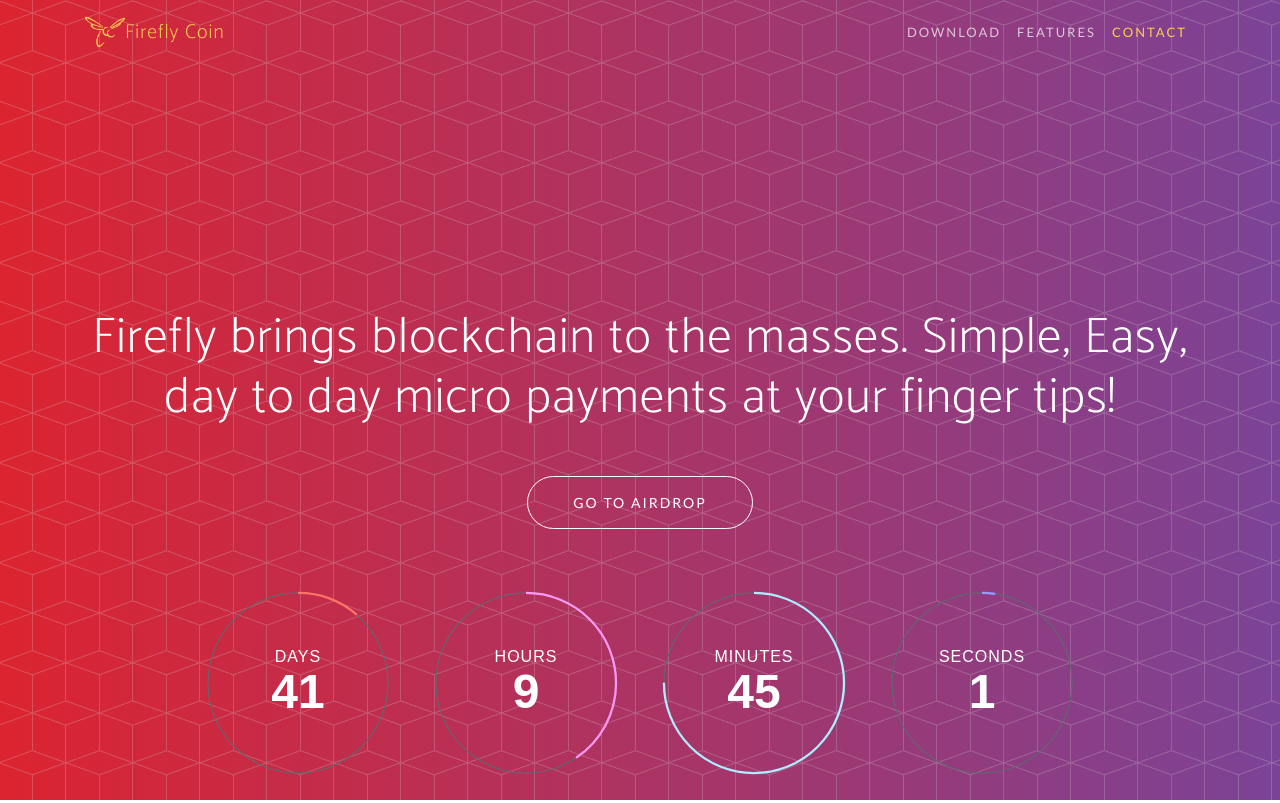
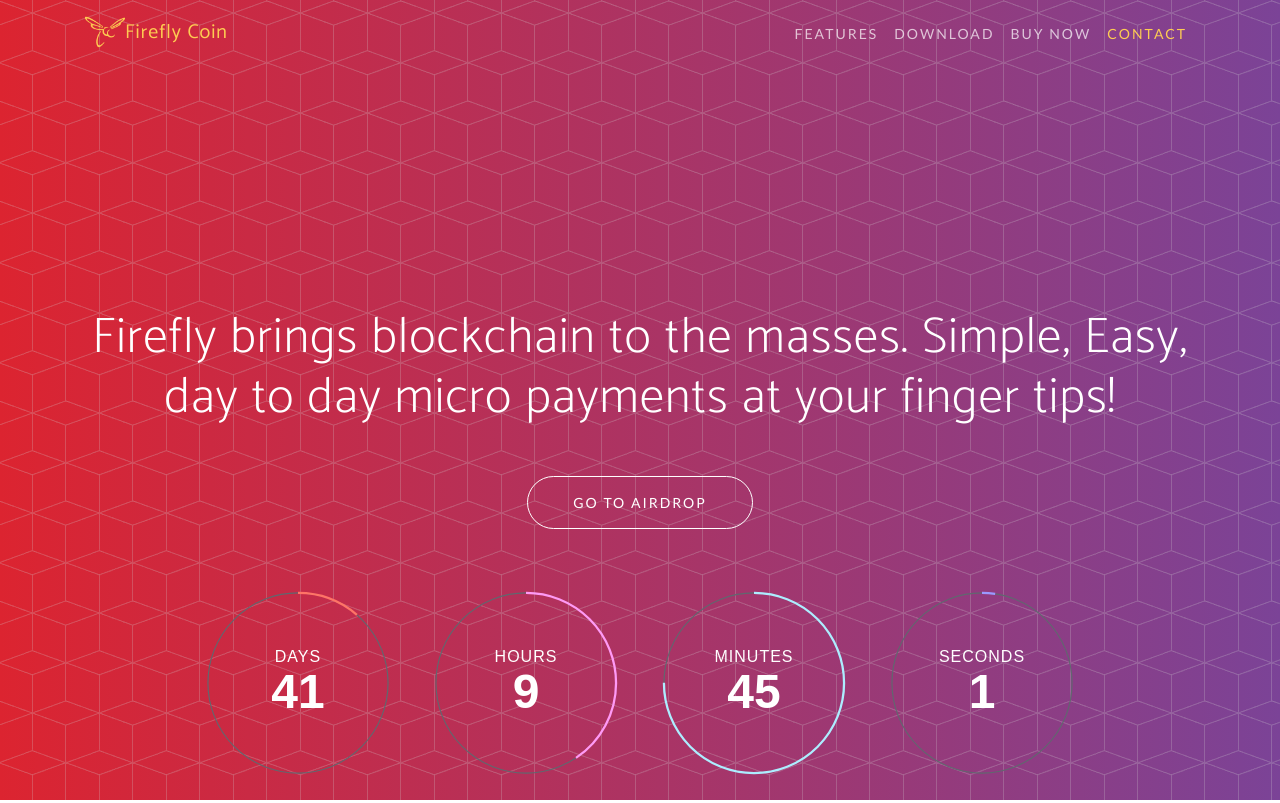
Before and after one commit to sandy912/Airdrop, a CodeIgniter app: page /Airdrop/ in a window 1280 px wide. Shown: the top 803 px of the page. Run offline with CodeIgniter, Linux system fonts and the light colour scheme; some libraries are stand-ins or nearby versions; some web fonts are replaced.

Commit message:
new changes in styles.css

```diff
--- a/application/views/Main.php
+++ b/application/views/Main.php
@@ -3,16 +3,18 @@
       <div class="container">
         <a class="navbar-brand js-scroll-trigger" href="#page-top"><img alt="brand" src="<?php echo base_url(); ?>/img/fireflycoin.png" />Firefly Coin</a>
         <button class="navbar-toggler navbar-toggler-right" type="button" data-toggle="collapse" data-target="#navbarResponsive" aria-controls="navbarResponsive" aria-expanded="false" aria-label="Toggle navigation">
-          Menu
           <i class="fa fa-bars"></i>
         </button>
         <div class="collapse navbar-collapse" id="navbarResponsive">
           <ul class="navbar-nav ml-auto">
             <li class="nav-item">
+              <a class="nav-link js-scroll-trigger" href="#features">Features</a>
+            </li>
+            <li class="nav-item">
               <a class="nav-link js-scroll-trigger" href="#download">Download</a>
             </li>
             <li class="nav-item">
-              <a class="nav-link js-scroll-trigger" href="#features">Features</a>
+              <a class="nav-link js-scroll-trigger" href="#buynow">Buy Now</a>
             </li>
             <li class="nav-item">
               <a class="nav-link js-scroll-trigger" href="#contact">Contact</a>
@@ -113,6 +115,23 @@
             </div>
           </div>
 </section>
+<section class="buynow" id="buynow">
+  <div class="container">
+    <div class="section-heading text-center">
+      <h2>Buy Now, Thank Yourself!</h2>
+      <p class="text-muted">Currently available on below exchanges, we will add more exchanges soon.</p>
+      <hr>
+    </div>
+    <div class="row">
+      <div class="exchanges">
+        <div class="cryptopia">
+        </div>
+        <div class="yobit">
+        </div>
+      </div>
+    </div>
+  </div>
+</section>
 <section class="cta">
       <div class="cta-content">
         <div class="container">
--- a/css/style.css
+++ b/css/style.css
@@ -203,7 +203,7 @@ section h2 {
 #mainNav .navbar-brand {
   color: #fdcc52;
   font-family: 'Catamaran', 'Helvetica', 'Arial', 'sans-serif';
-  font-weight: 200;
+  font-weight: 400;
   letter-spacing: 1px;
 }
 
@@ -218,10 +218,11 @@ section h2 {
 }
 
 #mainNav .navbar-nav > li > a {
-  font-size: 13px;
+  font-size: 14px;
   font-family: 'Lato', 'Helvetica', 'Arial', 'sans-serif';
   letter-spacing: 2px;
   text-transform: uppercase;
+	font-weight: 500;
 }
 
 #mainNav .navbar-nav > li > a.active {
```
Also changed, not shown: vendor/assets/cryptopia.jpg (added), vendor/assets/yobit-logo.png (added), 1 other file.
